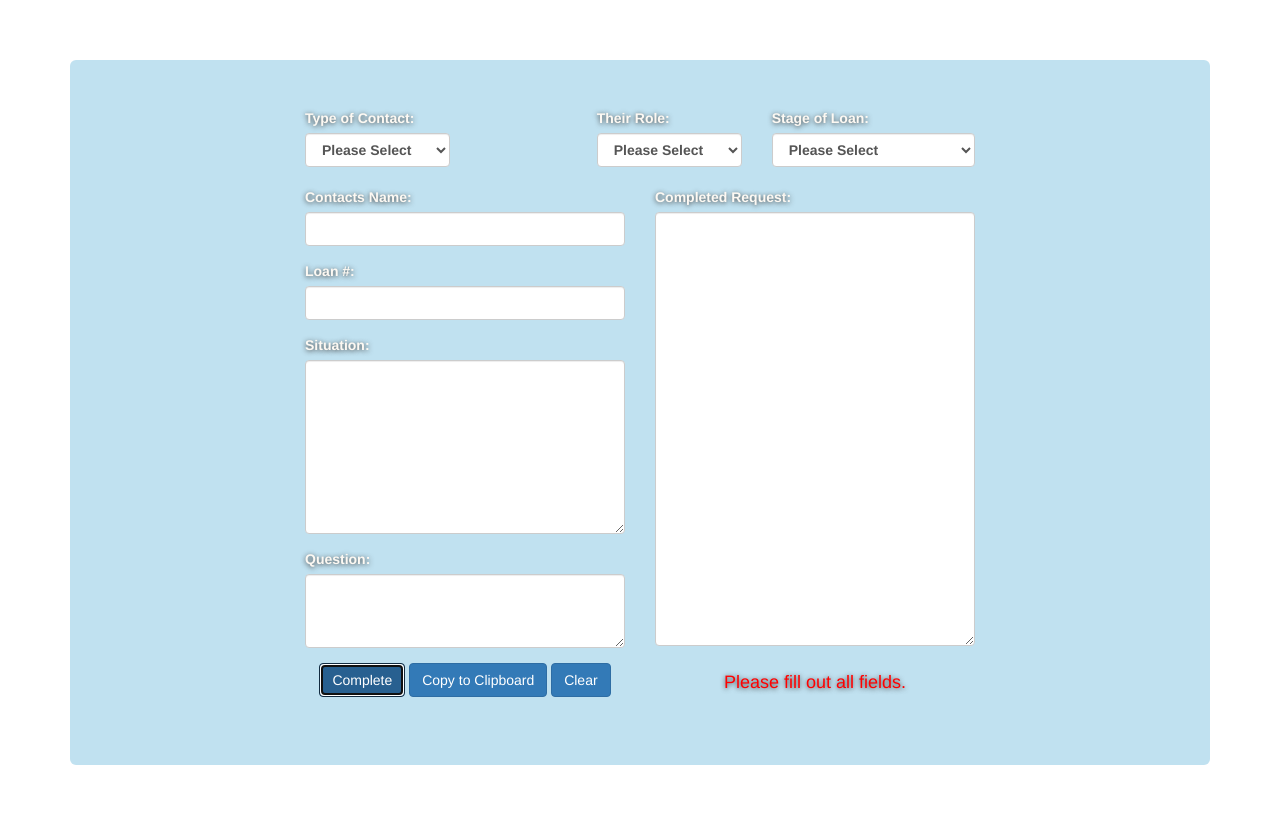
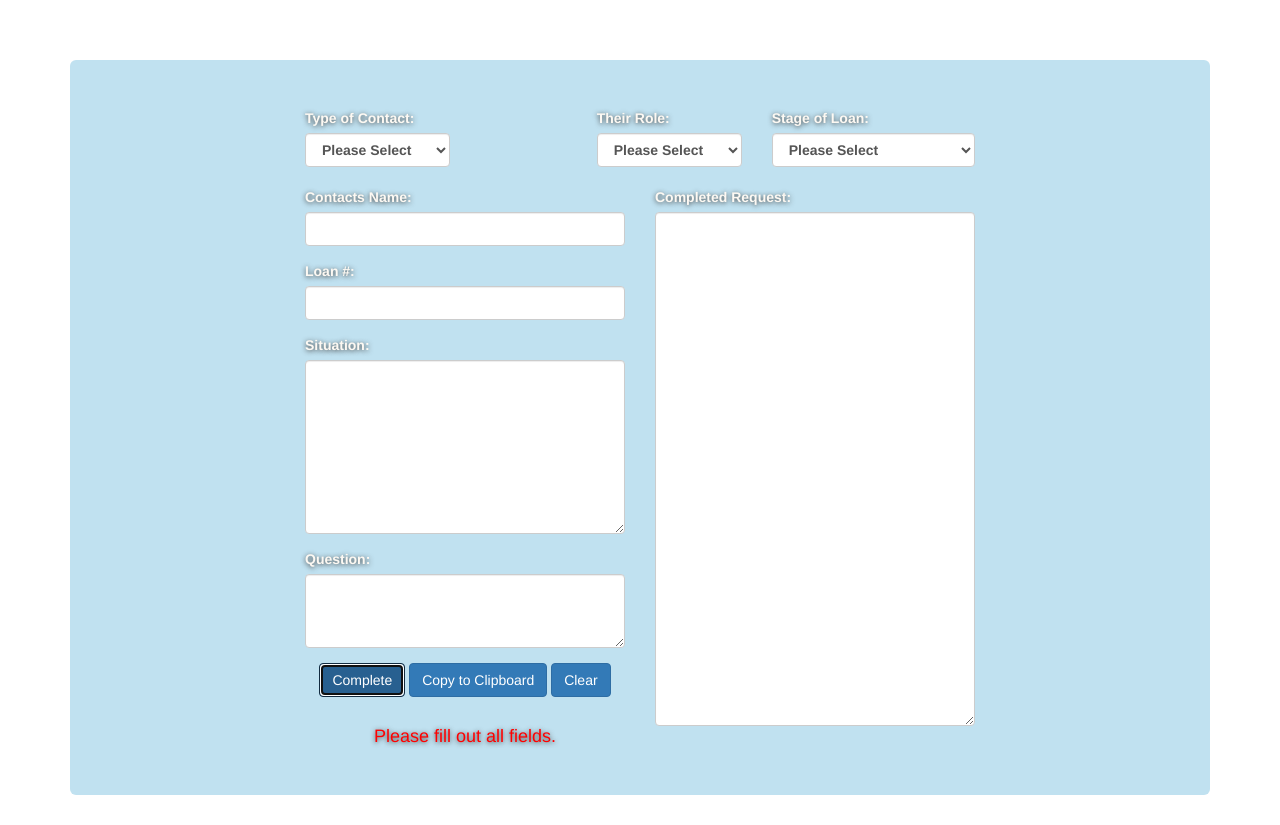
Before and after one commit to 8BitJustin/JRO-Assistance-Form, a plain HTML site: page index.html in a window 1280 px wide. Both pictures are taken after a click on the button "Complete". Before the commit the page ends 800 px from the top, so only its background shows below. Drawn offline with nearby package versions, Linux system fonts and the light colour scheme.

Commit message:
Adjusted warning and buttons. Updated form complete.

```diff
--- a/css/styles.css
+++ b/css/styles.css
@@ -9,10 +9,15 @@ body {
   background-color: #C0E1F0;
 }
 
+.buttonGrid {
+	padding: 0;
+}
+
 #warning {
   color: red;
-  display: none;
+  visibility: hidden;
   height: 10px;
+  margin-top: 10px;
 }
 
 #contact, #role, #loan, #stage, #name, #sit, #quest, #ticket, #request {
--- a/index.html
+++ b/index.html
@@ -126,18 +126,8 @@
               <label for="quest">Question:</label>
               <textarea type="text" class="form-control" rows="3" id="quest"></textarea>
             </div>
-          </div>
 
-          <div class="form-group col-md-6 compForm">
-            <label for="request">Completed Request<span onclick="game()">:</span></label>
-            <textarea class="form-control" rows="21" id="request"></textarea>
-          </div>
-
-        </div>
-
-        <div class="row">
-
-          <div class="col-md-6 text-center">
+            <div class="col-md-12 text-center buttonGrid">
 
               <button type="button" class="btn btn-primary" onclick="generate()">Complete</button>
 
@@ -146,9 +136,9 @@
   <!-- Refresh page function: http://www.htmlgoodies.com/tutorials/getting_started/article.php/3479551 **Not being used now, link kept for reference purposes-->
               <button type="button" class="btn btn-primary clear">Clear</button>
 
-          </div>
+              <br>
 
-          <div class="col-md-6 text-center">
+              <br>
 
               <h4 id="warning">Please fill out all fields.</h4>
 
@@ -156,9 +146,12 @@
 
           </div>
 
-        <br />
+          <div class="form-group col-md-6 compForm">
+            <label for="request">Completed Request<span onclick="game()">:</span></label>
+            <textarea class="form-control" rows="25" id="request"></textarea>
+          </div>
 
-
+        </div>
 
       </div>
 
--- a/js/script.js
+++ b/js/script.js
@@ -24,14 +24,14 @@ function generate() {
   var ticket = document.getElementById('ticket');
 
   if (document.getElementById("contact").value === "" || document.getElementById("name").value === "" || document.getElementById("role").value === "" || document.getElementById("loan").value === "" || document.getElementById("stage").value === "" || document.getElementById("sit").value === "" || document.getElementById("quest").value === "") {
-    document.getElementById("warning").style.display = "block";
+    document.getElementById("warning").style.visibility = "visible";
   } else {
     document.getElementById("request").innerHTML = 'Contact: ' + contact.value + '\n' + 'Ticket #: ' + ticket.value + '\n' + 'Role: ' + role.value + '\n' + 'Loan Stage: ' + stage.value + '\n' + 'Name: ' + name.value + '\n' + 'Loan #: ' + loan.value + '\n' + 'The situation is: ' + sit.value + '\n' + 'My question is: ' + quest.value;
 
     // Saved default template, not currently used.
     // document.getElementById("request").innerHTML = "Hello, I have a " + contact.value + "." + " Their name is " + name.value + ", and they're the " + role.value + " for Loan #" + loan.value + "." + " It's currently in the " + stage.value + " stage." + " Here's what's going on. " + sit.value + " Here's my question. " + quest.value;
 
-    document.getElementById("warning").style.display = "none";
+    document.getElementById("warning").style.visibility = "hidden";
   };
 
 };
```
Lines whose indentation alone changed are shown as unchanged.
